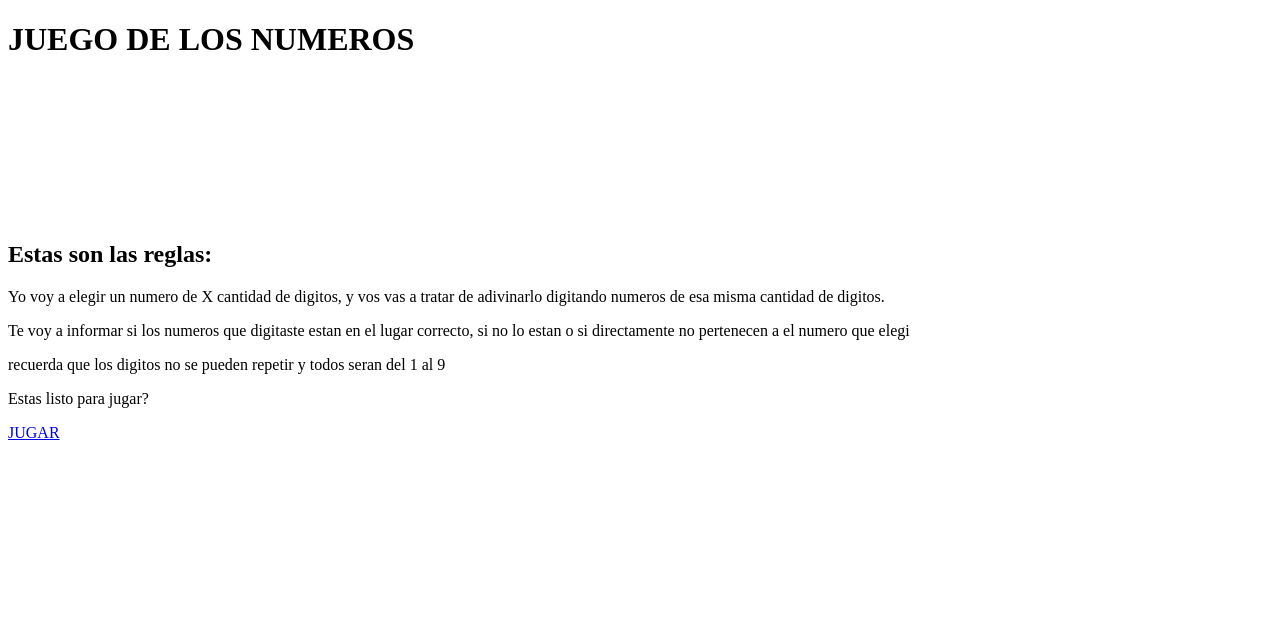
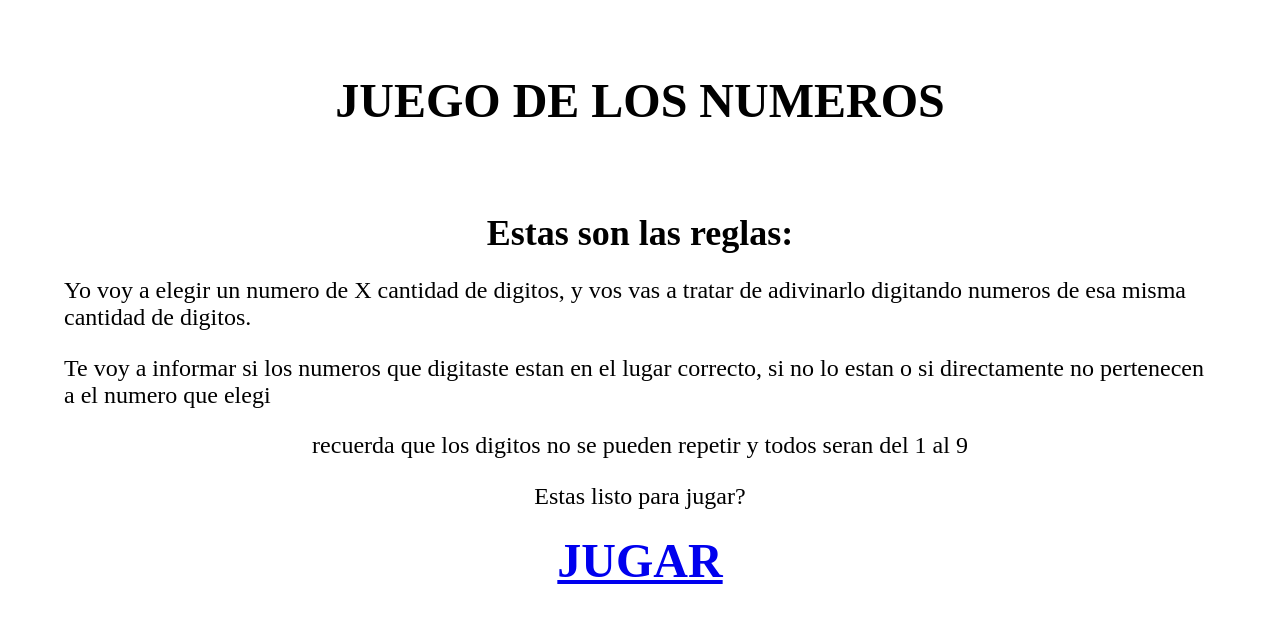
Before and after one commit to JAgustinOtero/Pre-Entrega3, a website: page index.html in a window 1280 px wide. Drawn offline with nearby package versions, Linux system fonts and the light colour scheme; files that its build step writes are made by us from their sources.

Commit message:
acmodo el sass y le doy estilos al index

```diff
--- a/index.html
+++ b/index.html
@@ -4,9 +4,9 @@
     <meta charset="UTF-8">
     <meta name="viewport" content="width=device-width, initial-scale=1.0">
     <title>Document</title>
-    <link rel="stylesheet" href="css/styles.css">
+    <link rel="stylesheet" href="css/style.css">
 </head>
-<body>
+<body class="body_main">
 
     <header>
         <h1>JUEGO DE LOS NUMEROS</h1>
--- a/scss/style.scss
+++ b/scss/style.scss
@@ -2,6 +2,7 @@
 @import "views/juego";
 @import "views/darkmode";
 @import "views/lightmode";
+@import "views/index.scss";
 
 body
 {
@@ -11,7 +12,7 @@ body
 
 header
 {
-    height: 25vh;
+    height: auto;
 }
 
 .h-20
@@ -30,7 +31,7 @@ main
 
     .div-template
     {
-        /*font-size: 1.5rem;*/
+        font-size: 1.5rem;
         height: 10vh;
         width: 100%;
     }
--- a/scss/views/_darkmode.scss
+++ b/scss/views/_darkmode.scss
@@ -97,7 +97,7 @@
             {
                 background-color: $bg-color-dark-buttons;
                 color: white;
-                border: 3px solid white;
+                border: 3px solid $bg-color-dark-buttons-border;
                 border-radius: 10px;
                 box-shadow: 0px 0px 5px -1px black;
                 margin-top: 1%;
--- /dev/null
+++ b/scss/views/index.scss
@@ -0,0 +1,35 @@
+*{
+    margin: 0;
+    padding: 0;
+    box-sizing: border-box;
+}
+
+.body_main
+{
+    height: 100vh;
+    header{
+        height: 25vh;
+        display: flex;
+        justify-content: center;
+        align-items: center;
+        font-size: 1.5rem;
+    }
+    section{
+        display: flex;
+        height: 50vh;
+        justify-content: center;
+        font-size: 1.5rem;
+        div
+        {
+            width: 90%;
+            display: flex;
+            flex-direction: column;
+            justify-content: space-around;
+            align-items: center;
+        }
+        a{
+            font-weight: 700;
+            font-size: 3rem;
+        }
+    }
+    }
--- a/scss/views/lightmode.scss
+++ b/scss/views/lightmode.scss
@@ -96,7 +96,7 @@
             {
                 background-color: $bg-color-light-buttons;
                 color: black;
-                border: 3px solid black;
+                border: 3px solid $bg-color-light-buttons-border;
                 border-radius: 10px;
                 box-shadow: 0px 0px 5px -1px black;
                 margin-top: 1%;
```
Also changed, not shown: pages/estilos.json (+8 -8 lines), pages/juego.html (+1 -1 lines), css/style.css.
